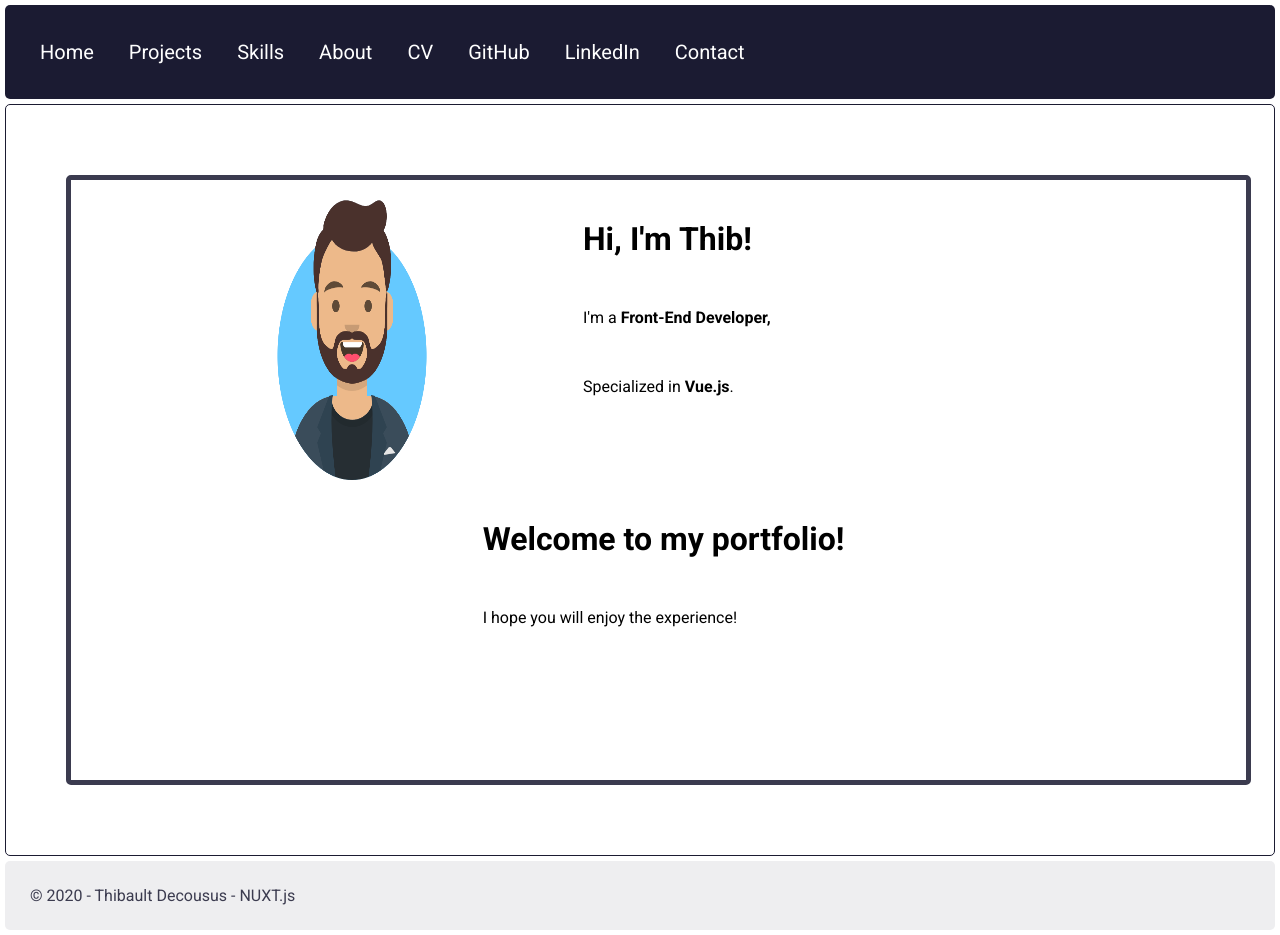
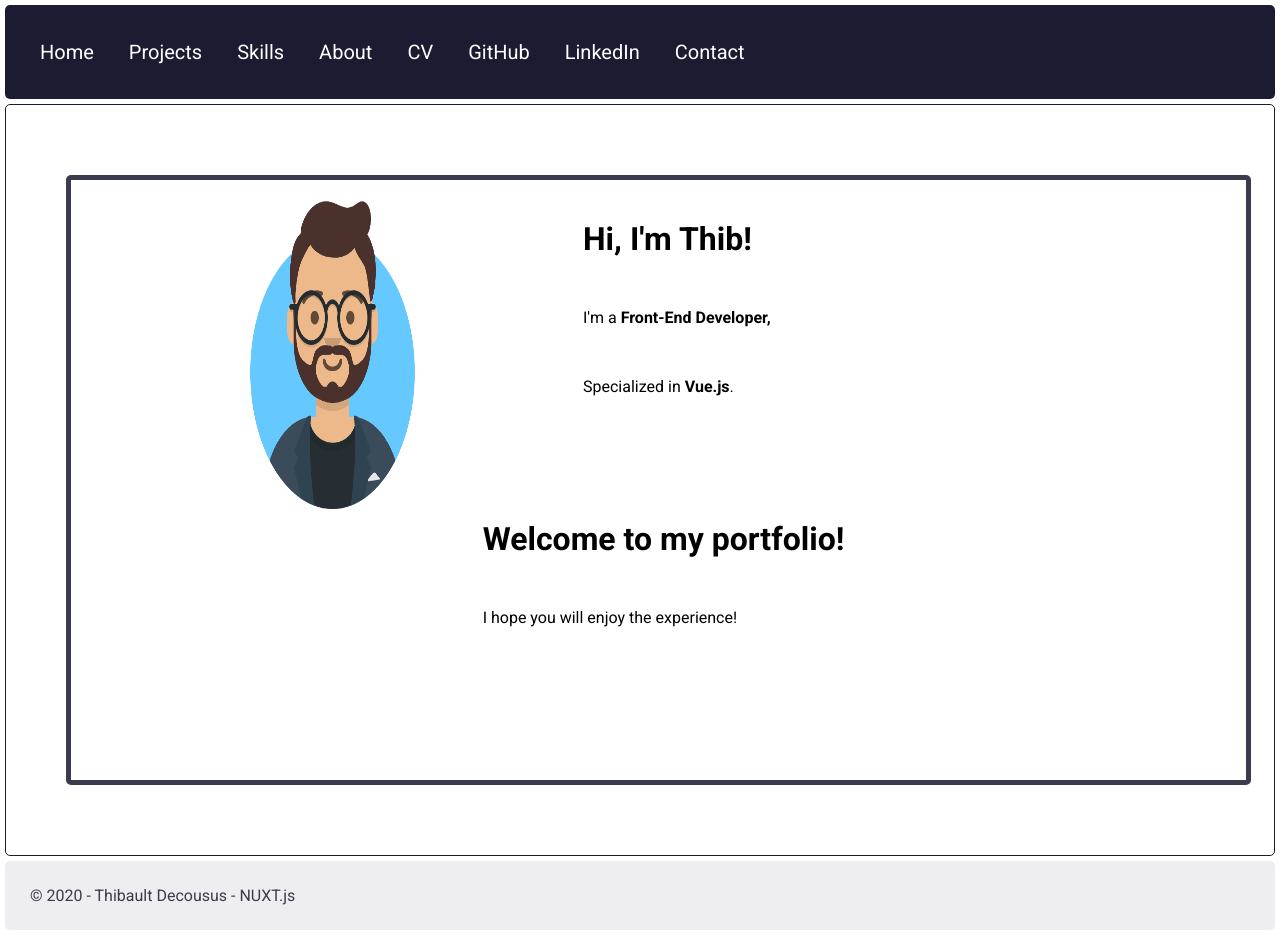
Before and after one commit to Thibault-21/myPortfolio, a Nuxt app: page / in a window 1280 px wide. Built offline with nearby package versions, Linux system fonts and the light colour scheme.

Commit message:
avatar image + projects image accessibility

```diff
--- a/pages/index.vue
+++ b/pages/index.vue
@@ -5,10 +5,9 @@
         <h1>Hi, I'm Thib!</h1>
         <p>I'm a <strong>Front-End Developer,</strong></p>
         <p>Specialized in <strong>Vue.js</strong>.</p>
-
     </div>
     <div class="picture">
-      <img class="avatar" alt="avatar" src='@/static/Images/avataaars (1).png'
+      <img class="avatar" alt="avatar" src='@/static/Images/avataaars (2).png'
 />
     </div>
     <div class="welcome">
@@ -81,7 +80,7 @@ p, h1 {
   align-self: end;
 }
 .avatar {
-  height: 100%;
+  height: 110%;
   width: 60%;
 }
 
--- a/pages/projects.vue
+++ b/pages/projects.vue
@@ -6,7 +6,7 @@
         </div>
         <div class="brick brick-1">
           <div class="image">
-            <a href="https://github.com/Thibault-21/Growthy" target="_blank" alt="Github_link"><img src="@/static/Images/marketplaceBtoB.png"></a>
+            <a href="https://github.com/Thibault-21/Growthy" target="_blank" alt="Github_link"><img src="@/static/Images/marketplaceBtoB.png" alt="growthy project"></a>
           </div>
           <div class="details">
             <h4>Growthy</h4>
@@ -23,7 +23,7 @@
         <!--  -->
         <div class="brick brick-2">
           <div class="image">
-            <a href="https://github.com/Thibault-21/DigitalWorkplace_surveyForm" target="_blank" alt="github link"><img src="@/static/Images/SurveyForm.png"></a>
+            <a href="https://github.com/Thibault-21/DigitalWorkplace_surveyForm" target="_blank" alt="github link"><img src="@/static/Images/SurveyForm.png" alt="surveyForm project"></a>
           </div>
           <div class="details">
             <h4>SurveyForm</h4>
@@ -45,7 +45,7 @@
         <!--  -->
         <div class="brick brick-4">
           <div class="image">
-           <a href="https://github.com/Thibault-21/Totem" target="_blank" alt="Github_link"><img class="totem" src="../static/Projects/Totem_img.png"></a>
+           <a href="https://github.com/Thibault-21/Totem" target="_blank" alt="Github_link"><img class="totem" src="../static/Projects/Totem_img.png" alt="totem project"></a>
           </div>
           <div class="details">
             <h4>Totem </h4>
```
Also changed, not shown: static/Images/avataaars (2).png (added).
